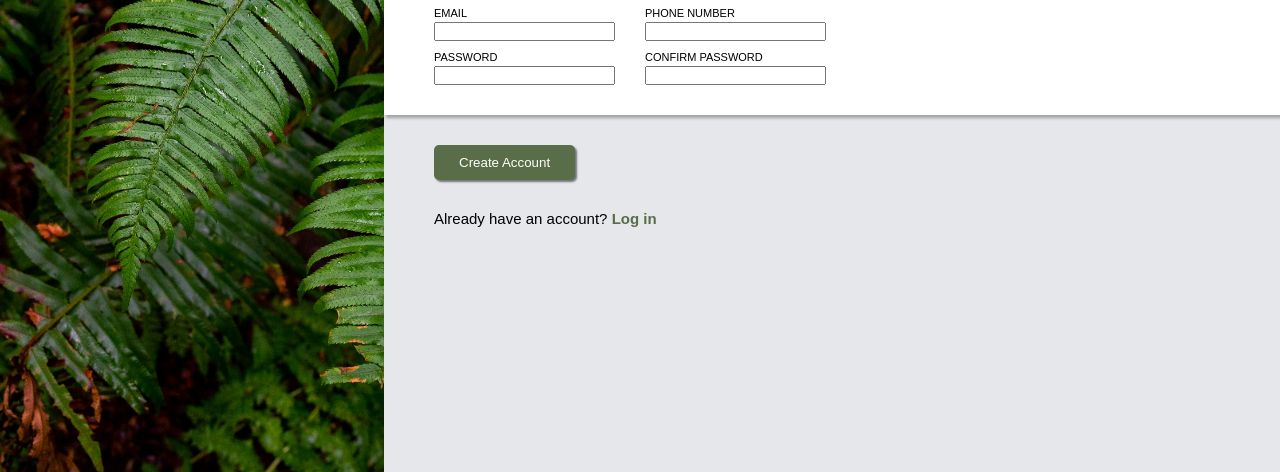
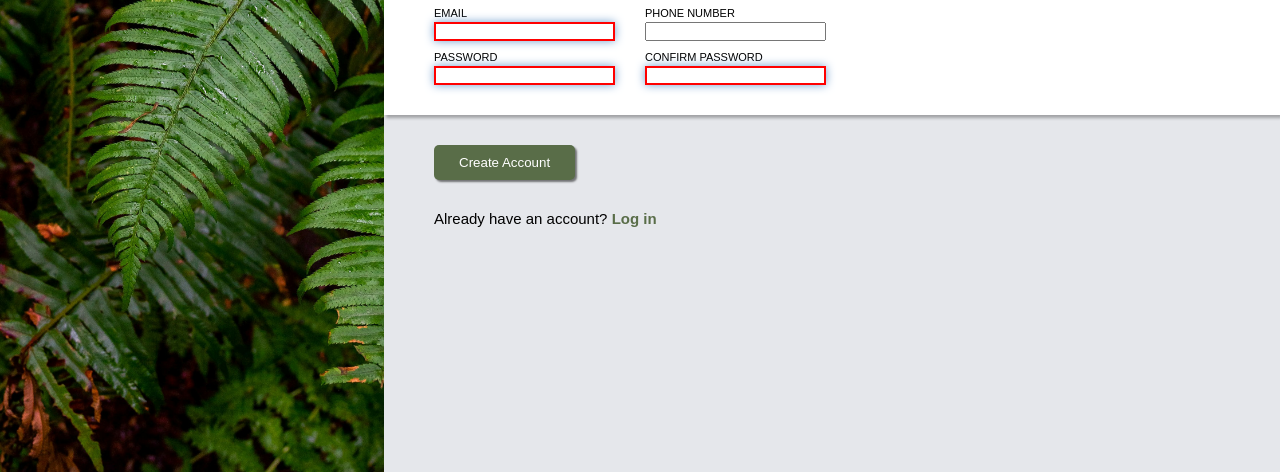
Before and after one commit to PeeOops/TOP-Form, a plain HTML site: page index.html in a window 1280 px wide. Shown: the part 328-800 px from the top of the page. Drawn offline with Linux system fonts and the light colour scheme.

Commit message:
Added required attributes for input and small adjustments

```diff
--- a/index.html
+++ b/index.html
@@ -19,7 +19,7 @@
                 <p>You know you want to.</p>
             </div>
             <div class="forms">
-                <form action="" method="">
+                <form action="/signup" method="POST">
                     <div class="input-box">
                         <p>Let's do this!</p>
                         <div class="name">
@@ -35,7 +35,7 @@
                         <div class="email-phone">
                             <div class="email">
                                 <label for="email">EMAIL</label>
-                                <input type="email" name="email" id="email">
+                                <input type="email" name="email" id="email" required>
                             </div>
                             <div class="phone">
                                 <label for="phone-number">PHONE NUMBER</label>
@@ -45,15 +45,15 @@
                         <div class="pass">
                             <div class="password">
                                 <label for="password">PASSWORD</label>
-                                <input type="password" name="password" id="password" minlength="10">
+                                <input type="password" name="password" id="password" minlength="10" required>
                             </div>
                             <div class="confirm-password">
                                 <label for="confirm-password">CONFIRM PASSWORD</label>
-                                <input type="password" name="confirm-password" id="confirm-password" minlength="10">
+                                <input type="password" name="confirm-password" id="confirm-password" minlength="10" required>
                             </div>
                         </div>
                     </div>
-                    <button type="submit">Create Account</button>
+                    <button class="submit" id="submit" type="submit">Create Account</button>
                     <p>Already have an account? <a href="">Log in</a></p>
                 </form>
 
```
